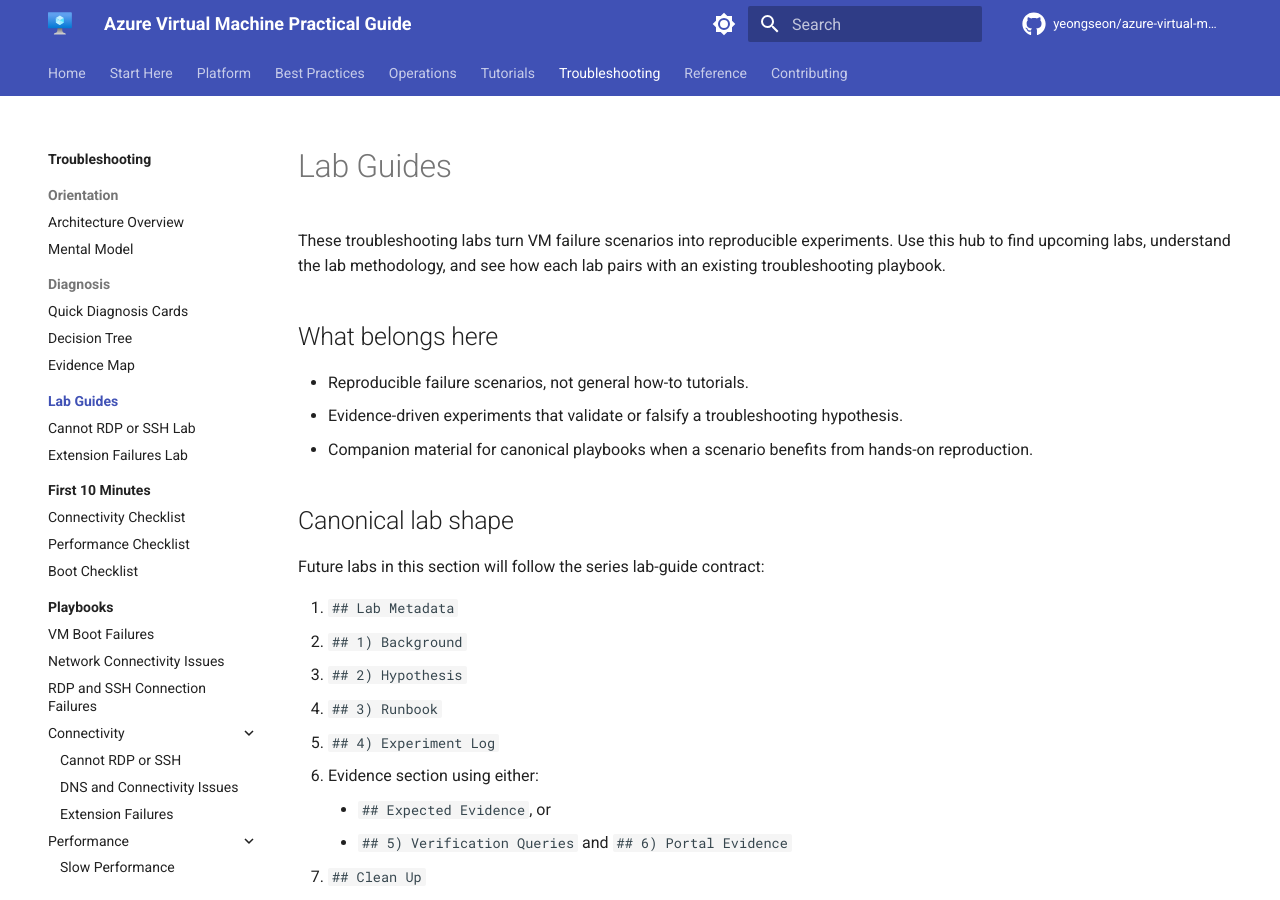
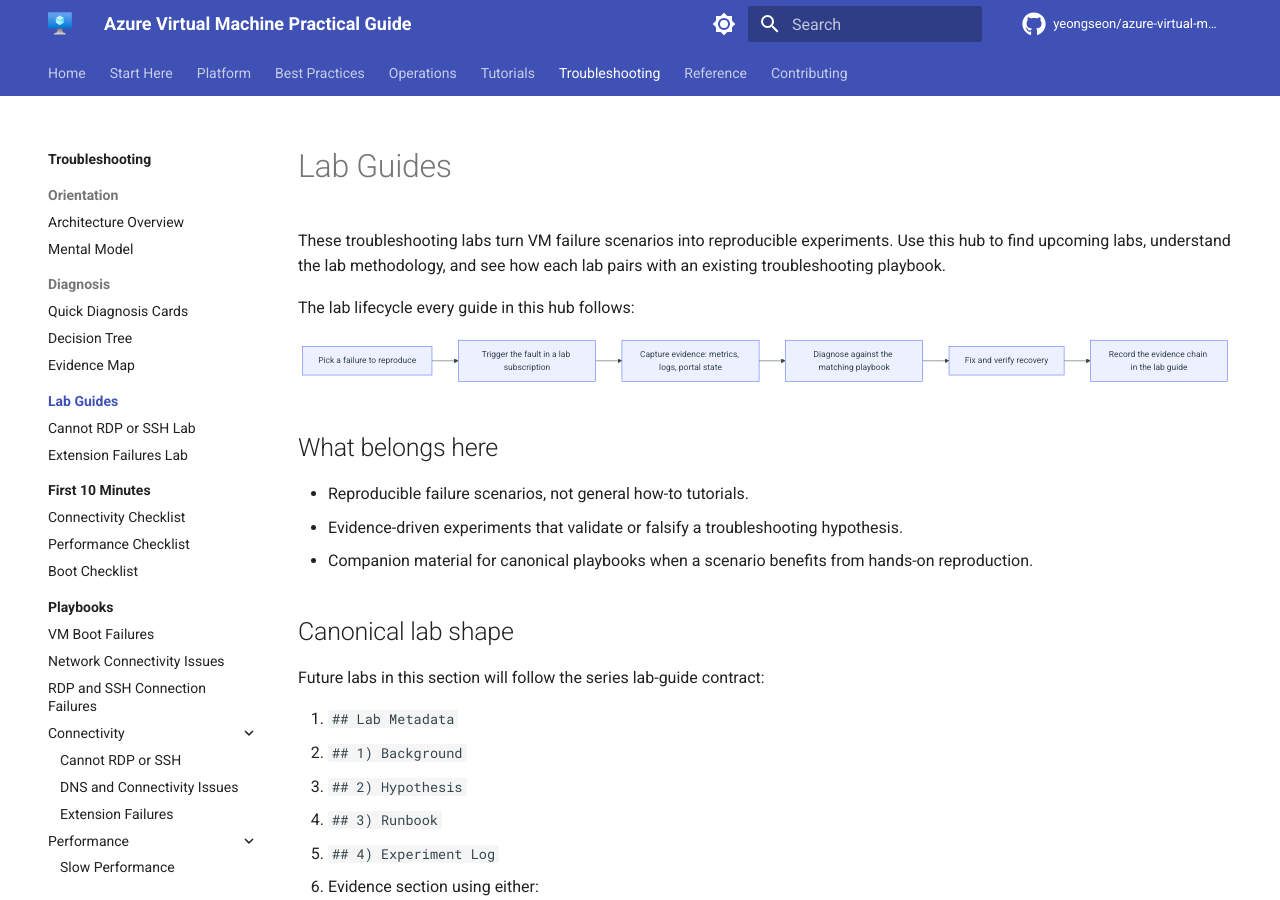
Before and after one commit to yeongseon/azure-virtual-machine-practical-guide, an MkDocs documentation site: the page built from docs/troubleshooting/lab-guides/index.md, in a window 1280 px wide and 900 px high. Built offline with MkDocs 1.6.1 and Material for MkDocs 9.7.7, drawn with Linux system fonts in a browser that asks for light colours; comment, search, counter and statistics services are not loaded; part of the change alters nothing that is shown.

Commit message:
docs: add lab lifecycle diagram to lab guides hub (#65)

````diff
--- a/docs/troubleshooting/lab-guides/index.md
+++ b/docs/troubleshooting/lab-guides/index.md
@@ -1,10 +1,28 @@
 ---
+content_sources:
+  diagrams:
+    - id: lab-hub-lifecycle
+      type: flowchart
+      source: self-generated
+      justification: Lifecycle overview of the canonical lab shape documented on this hub page.
 description: Azure Virtual Machines troubleshooting lab guides hub — planned reproducible experiments, lab methodology, and the current scaffolded lab catalog.
 ---
 
 # Lab Guides
 
 These troubleshooting labs turn VM failure scenarios into reproducible experiments. Use this hub to find upcoming labs, understand the lab methodology, and see how each lab pairs with an existing troubleshooting playbook.
+
+The lab lifecycle every guide in this hub follows:
+
+<!-- diagram-id: lab-hub-lifecycle -->
+```mermaid
+flowchart LR
+    A["Pick a failure to reproduce"] --> B["Trigger the fault in a lab subscription"]
+    B --> C["Capture evidence: metrics, logs, portal state"]
+    C --> D["Diagnose against the matching playbook"]
+    D --> E["Fix and verify recovery"]
+    E --> F["Record the evidence chain in the lab guide"]
+```
 
 ## What belongs here
 
````
